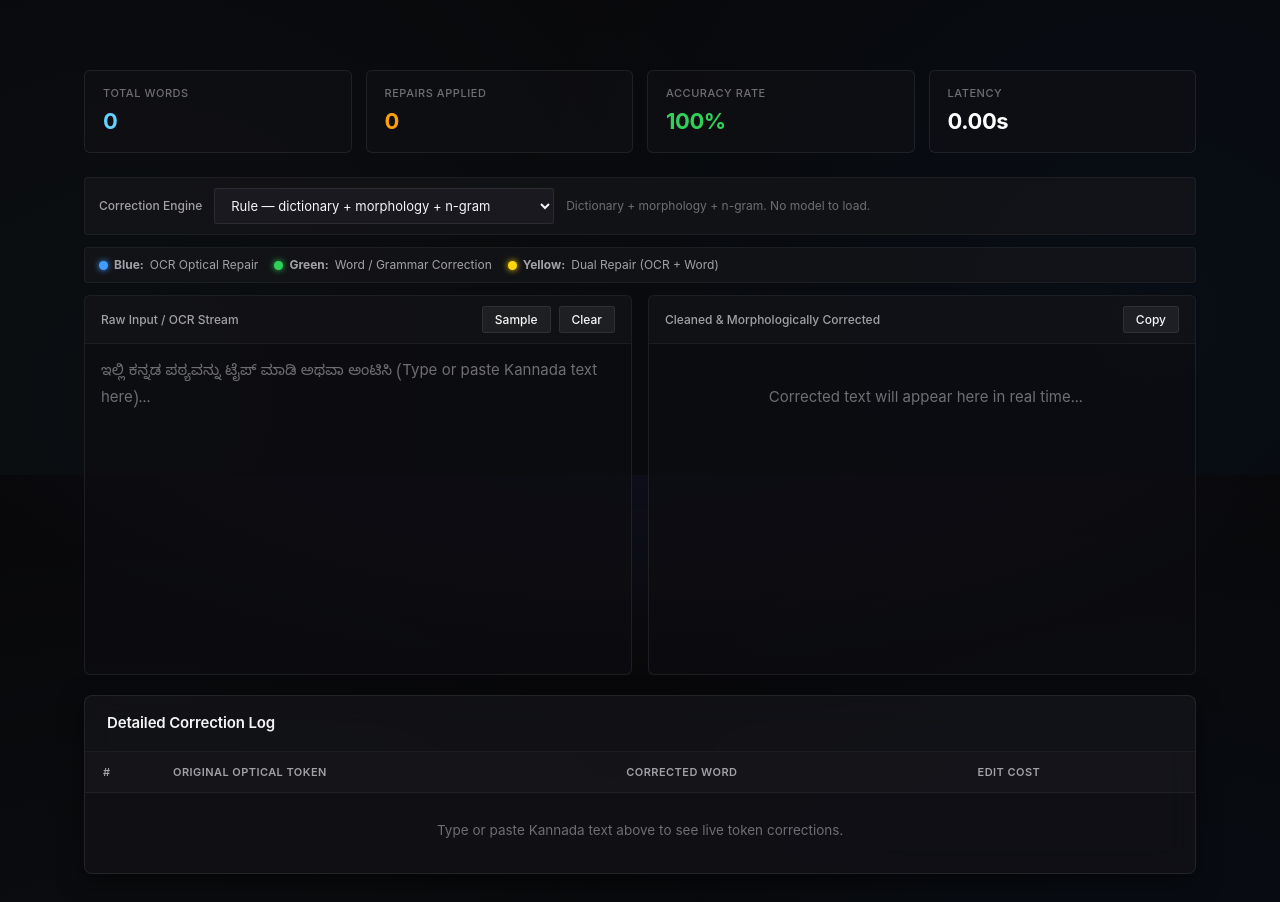
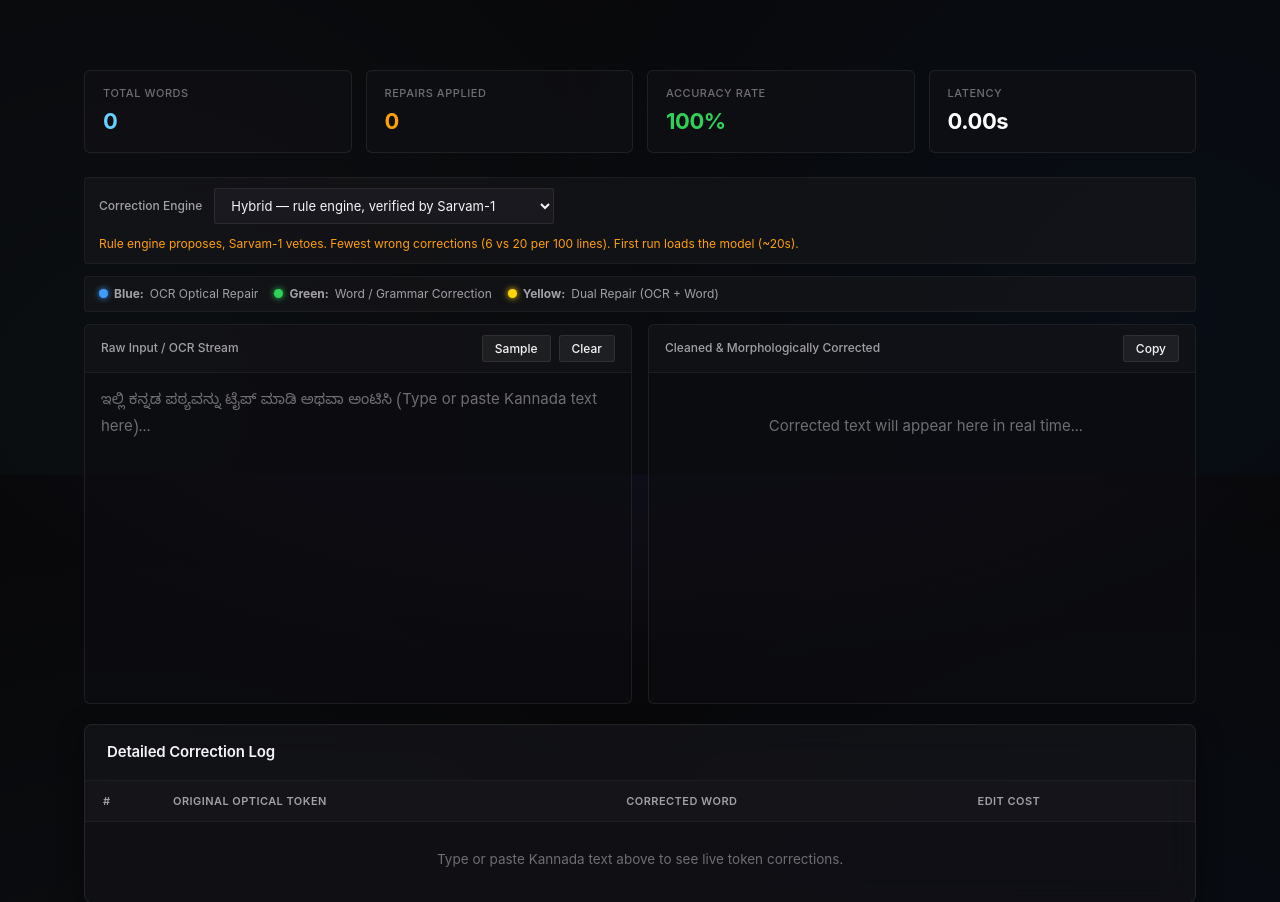
Before and after one commit to dipankarchettri/PRAGNA_OCR, a Flask app: page / in a window 1280 px wide. Shown: the part 325-1227 px from the top of the page. Run offline with Flask 3, Linux system fonts and the light colour scheme; data that the repository does not hold is empty; some libraries are stand-ins or nearby versions.

Commit message:
feat(web): default the dashboard to hybrid, warmed at startup
Makes 'hybrid' the dashboard default instead of 'rule'. It makes
measurably fewer wrong corrections at the same error rate (6 vs 20 per
100 benchmark lines), which is what this project's corpus goal actually
cares about -- but it was not a viable default while the first request of
every session stalled ~20s loading the model.

start_warmup() now loads the dictionary, n-gram model and LM on a
background thread at boot, so the server binds its port and serves the
page immediately while the model loads. Measured: 43.8s warmup, after
which the first real correction takes 0.58s and subsequent ones 0.08s,
rather than a 20s stall on first use. Also fires from before_request so
it still happens under a WSGI server, where __main__ never runs.

/api/system-status exposes the warmup state (pending/loading/ready/
failed) and the frontend polls it, so the hint text stops saying "loading
the model" on its own rather than needing a page reload. If warmup fails
-- no torch, no GPU -- the state records why and effective_default_engine()
degrades to 'rule', keeping the dashboard usable instead of defaulting to
an engine that would 503 on every request. PRAGNA_WEB_ENGINE overrides
the default; set it to 'rule' to skip the LM entirely.

init_pipeline() takes a lock: the warmup thread and Flask's before_request
hook can now both enter it, and the _INITIALIZED flag alone would let two
threads both load the dictionary and train the n-gram model.

Four tests cover the selection logic, since the default is now an LM
engine and its failure path is user-facing: default when warm, degradation
to rule when warmup failed, fallback for an unknown engine name, and a
raise for a known-but-unavailable one.

Also corrects the web dashboard port in CLAUDE.md -- it is 5010
(PORT-overridable), not 5000 as documented.

Co-Authored-By: Claude Opus 5 <noreply@anthropic.com>
Claude-Session: https://claude.ai/code/session_014jYjPWfcDiQo5at1awuaYR

```diff
--- a/pipeline/__init__.py
+++ b/pipeline/__init__.py
@@ -5,6 +5,7 @@ morphological post-processing, spelling correction, and structured export.
 """
 
 import os
+import threading
 import time
 from typing import Dict, Any, Optional, List
 from pathlib import Path
@@ -33,6 +34,11 @@ from .exporter import (
 )
 
 _INITIALIZED = False
+# init_pipeline is reentered from more than one thread now that the web app
+# warms the LM in the background while Flask still serves requests. The
+# _INITIALIZED flag alone would let two threads both start loading the
+# dictionary and training the n-gram model.
+_INIT_LOCK = threading.Lock()
 
 
 def _mean_ocr_confidence(layout_lines: List[Dict[str, Any]]) -> float:
@@ -84,22 +90,26 @@ def _ocr_with_adaptive_contrast(
 
 
 def init_pipeline(dic_path: Optional[str] = None):
-    """Initialize dictionary and n-gram models once."""
+    """Initialize dictionary and n-gram models once, across all threads."""
     global _INITIALIZED
     if _INITIALIZED:
         return
 
-    load_dictionary(dic_path)
+    with _INIT_LOCK:
+        if _INITIALIZED:
+            return
 
-    # Prefer a real-corpus-trained model (built via tools/build_ngram_model.py)
-    # if one has been cached; fall back to unigram-only dictionary counts so
-    # the pipeline still works with no extra setup.
-    if load_ngram_model():
-        add_vocabulary(get_word_list())
-    else:
-        train_from_word_list(get_word_list())
+        load_dictionary(dic_path)
 
-    _INITIALIZED = True
+        # Prefer a real-corpus-trained model (built via tools/build_ngram_model.py)
+        # if one has been cached; fall back to unigram-only dictionary counts so
+        # the pipeline still works with no extra setup.
+        if load_ngram_model():
+            add_vocabulary(get_word_list())
+        else:
+            train_from_word_list(get_word_list())
+
+        _INITIALIZED = True
 
 
 def process_text_input(text: str, engine: str = ENGINE_RULE) -> Dict[str, Any]:
--- a/web/app.py
+++ b/web/app.py
@@ -31,7 +31,9 @@ from pipeline.ocr import (
     DEFAULT_OEM,
     SUPPORTED_LANGUAGES
 )
-from pipeline.correction import get_dictionary, get_word_list, ENGINES, ENGINE_RULE, engine_status
+from pipeline.correction import (
+    get_dictionary, get_word_list, ENGINES, ENGINE_RULE, engine_status, preload_engine
+)
 from pipeline.ingestion import SUPPORTED_IMAGE_EXTENSIONS, inspect_pdf, is_pdf_file
 
 app = Flask(__name__)
@@ -50,6 +52,52 @@ ALLOWED_EXTENSIONS = {'.pdf'} | SUPPORTED_IMAGE_EXTENSIONS
 # Session store for streaming jobs
 _SESSIONS = {}
 
+# Default correction engine for the dashboard. 'hybrid' rather than 'rule'
+# because it makes measurably fewer wrong corrections (6 vs 20 per 100
+# benchmark lines) at the same error rate, which is what this project's corpus
+# goal actually cares about. Viable as a default only because of the warmup
+# below -- without it, the first request of every session would stall ~20s
+# loading the model.
+DEFAULT_ENGINE = os.environ.get('PRAGNA_WEB_ENGINE', 'hybrid')
+
+# Warmup happens on a background thread so the server binds its port and serves
+# the page immediately; the UI polls this state and enables the LM engines when
+# it flips to 'ready'. If the model can't load (no torch, no GPU), the state
+# records why and the dashboard falls back to the rule engine rather than
+# offering something that will fail.
+_WARMUP = {'engine': DEFAULT_ENGINE, 'state': 'pending', 'error': '', 'seconds': 0.0}
+
+
+def _warm_engine():
+    """Load the dictionary, n-gram model and (if needed) the LM, once at boot."""
+    started = time.time()
+    _WARMUP['state'] = 'loading'
+    try:
+        init_pipeline()
+        preload_engine(DEFAULT_ENGINE)
+        _WARMUP['state'] = 'ready'
+    except Exception as e:
+        # Not fatal: the rule engine needs none of this, so the dashboard stays
+        # usable and simply reports the LM as unavailable.
+        _WARMUP['state'] = 'failed'
+        _WARMUP['error'] = str(e)
+        print(f"[warmup] {DEFAULT_ENGINE} engine unavailable: {e}")
+    finally:
+        _WARMUP['seconds'] = round(time.time() - started, 1)
+
+
+def start_warmup():
+    if DEFAULT_ENGINE == ENGINE_RULE:
+        _WARMUP.update({'state': 'ready', 'seconds': 0.0})
+        threading.Thread(target=init_pipeline, daemon=True).start()
+        return
+    threading.Thread(target=_warm_engine, daemon=True).start()
+
+
+def effective_default_engine() -> str:
+    """The engine the UI should preselect, degraded if warmup failed."""
+    return ENGINE_RULE if _WARMUP['state'] == 'failed' else DEFAULT_ENGINE
+
 
 def is_allowed_file(filename: str) -> bool:
     return os.path.splitext(filename.lower())[1] in ALLOWED_EXTENSIONS
@@ -57,6 +105,10 @@ def is_allowed_file(filename: str) -> bool:
 
 @app.before_request
 def setup_pipeline_on_start():
+    # Also covers being run under a WSGI server, where __main__ never executes
+    # and start_warmup() would otherwise never fire.
+    if _WARMUP['state'] == 'pending':
+        start_warmup()
     init_pipeline()
 
 
@@ -74,9 +126,9 @@ def requested_engine(value) -> str:
     unavailable* still raises, because silently correcting with a different
     engine than the user picked would misreport what produced the text.
     """
-    engine = (value or ENGINE_RULE).strip()
+    engine = (value or effective_default_engine()).strip()
     if engine not in ENGINES:
-        return ENGINE_RULE
+        return effective_default_engine()
     status = engine_status()[engine]
     if not status['available']:
         raise RuntimeError(f"The '{engine}' engine is unavailable. {status['reason']}")
@@ -96,7 +148,8 @@ def system_status():
         'dictionary_words_count': len(get_word_list()),
         'max_upload_size_mb': 250,
         'engines': engine_status(),
-        'default_engine': ENGINE_RULE
+        'default_engine': effective_default_engine(),
+        'warmup': dict(_WARMUP)
     })
 
 
@@ -364,4 +417,6 @@ def download_output(session_id: str, file_type: str):
 if __name__ == '__main__':
     port = int(os.environ.get('PORT', 5010))
     print(f"Starting Kannada OCR & Autocorrect Web App on http://127.0.0.1:{port}")
+    print(f"Default correction engine: {DEFAULT_ENGINE} (warming in background)")
+    start_warmup()
     app.run(host='0.0.0.0', port=port, debug=False, threaded=True)
--- a/web/static/js/app.js
+++ b/web/static/js/app.js
@@ -22,6 +22,16 @@ const ENGINE_NOTES = {
 };
 
 const LM_FIRST_CALL_NOTE = ' First run loads the model (~20s).';
+
+// Filled from /api/system-status. The server warms the default engine at boot
+// on a background thread, so by the time anyone types the model is usually
+// already resident -- the hint should say "loading" while that is happening,
+// not "first run will be slow" when it won't be.
+let WARMUP = { state: 'pending', engine: 'rule', error: '', seconds: 0 };
+
+function lmIsWarm(engine) {
+    return WARMUP.state === 'ready' && WARMUP.engine === engine;
+}
 
 // Engines that are known but not installed on this backend; filled in from
 // /api/system-status so a missing torch install disables the option with a
@@ -48,7 +58,11 @@ function updateEngineHint(selectEl, hintEl, opts) {
     let note = ENGINE_NOTES[engine] || '';
     let kind = '';
     if (engine !== 'rule') {
-        if (!options.warmed) note += LM_FIRST_CALL_NOTE;
+        if (WARMUP.state === 'loading' && WARMUP.engine === engine) {
+            note += ' Loading the model now — ready shortly.';
+        } else if (!options.warmed && !lmIsWarm(engine)) {
+            note += LM_FIRST_CALL_NOTE;
+        }
         if (options.perPage) note += ' Adds a scoring pass per uncertain word, per page.';
         kind = 'warn';
     }
@@ -57,7 +71,25 @@ function updateEngineHint(selectEl, hintEl, opts) {
 
 // Disables options the backend cannot run, so the UI never offers an engine
 // that would 503 on use.
-function applyEngineAvailability(engines) {
+// Re-checks warmup until the background load finishes, so the hint stops
+// saying "loading" without the user having to reload the page. Stops as soon
+// as the state settles; it is never a hot loop.
+function pollWarmupUntilReady() {
+    if (WARMUP.state !== 'pending' && WARMUP.state !== 'loading') return;
+    setTimeout(async () => {
+        try {
+            const resp = await fetch('/api/system-status');
+            const data = await resp.json();
+            WARMUP = data.warmup || WARMUP;
+            applyEngineAvailability(data.engines, data.default_engine);
+            pollWarmupUntilReady();
+        } catch (err) {
+            /* server not reachable; leave the last known state alone */
+        }
+    }, 2000);
+}
+
+function applyEngineAvailability(engines, defaultEngine) {
     ENGINE_AVAILABILITY = engines || {};
     ['liveEngineSelect', 'docEngineSelect'].forEach((id) => {
         const sel = document.getElementById(id);
@@ -69,7 +101,9 @@ function applyEngineAvailability(engines) {
             opt.textContent = opt.textContent.replace(/ \(unavailable\)$/, '');
             if (!ok) opt.textContent += ' (unavailable)';
         });
-        if (sel.selectedOptions[0] && sel.selectedOptions[0].disabled) sel.value = 'rule';
+        if (sel.selectedOptions[0] && sel.selectedOptions[0].disabled) {
+            sel.value = defaultEngine || 'rule';
+        }
     });
     updateEngineHint(document.getElementById('liveEngineSelect'),
                      document.getElementById('liveEngineHint'), { warmed: false });
@@ -729,7 +763,9 @@ async function initSystemStatus() {
         const resp = await fetch('/api/system-status');
         const data = await resp.json();
 
-        applyEngineAvailability(data.engines);
+        WARMUP = data.warmup || WARMUP;
+        applyEngineAvailability(data.engines, data.default_engine);
+        pollWarmupUntilReady();
 
         const badge = document.getElementById('headerStatusBadge');
         if (badge) {
--- a/web/templates/index.html
+++ b/web/templates/index.html
@@ -75,8 +75,8 @@
             <div class="engine-bar">
                 <label class="control-label" for="liveEngineSelect">Correction Engine</label>
                 <select id="liveEngineSelect" class="apple-select engine-select">
-                    <option value="rule" selected>Rule — dictionary + morphology + n-gram</option>
-                    <option value="hybrid">Hybrid — rule engine, verified by Sarvam-1</option>
+                    <option value="rule">Rule — dictionary + morphology + n-gram</option>
+                    <option value="hybrid" selected>Hybrid — rule engine, verified by Sarvam-1</option>
                     <option value="sarvam-rerank">Sarvam rerank — LM ranks the candidates</option>
                     <option value="sarvam-generate">Sarvam generate — LM rewrites lines (unverified)</option>
                 </select>
@@ -203,8 +203,8 @@
                         <div class="control-field">
                             <label class="control-label" for="docEngineSelect">Correction Engine</label>
                             <select id="docEngineSelect" class="apple-select">
-                                <option value="rule" selected>Rule — fastest, no LM</option>
-                                <option value="hybrid">Hybrid — fewest wrong corrections</option>
+                                <option value="rule">Rule — fastest, no LM</option>
+                                <option value="hybrid" selected>Hybrid — fewest wrong corrections</option>
                                 <option value="sarvam-rerank">Sarvam rerank — LM ranks candidates</option>
                                 <option value="sarvam-generate">Sarvam generate — LM rewrites (unverified)</option>
                             </select>
```
Also changed, not shown: CLAUDE.md (+15 -6 lines), tests/test_sarvam.py (+45 -0 lines).
